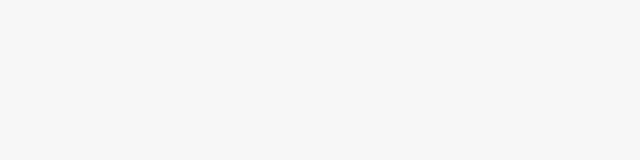
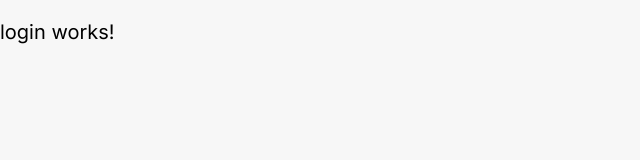
Before and after one commit to AlbenBustamante/servinet-computers-front, an Angular app: page /auth/login in a window 1280 px wide. Before the commit this address led to /. Shown: the top 160 px of the page, without its empty margins (0-640 px from the left). Built offline with nearby package versions, Linux system fonts and the light colour scheme.

Commit message:
add: new 'auth' module and pages

```diff
--- a/src/app/app-routing.module.ts
+++ b/src/app/app-routing.module.ts
@@ -2,6 +2,11 @@
 import { RouterModule, Routes } from '@angular/router';
 
 const routes: Routes = [
+  {
+    path: 'auth',
+    loadChildren: () =>
+      import('./modules/auth/auth.module').then((m) => m.AuthModule),
+  },
   {
     path: '',
     loadChildren: () =>
--- /dev/null
+++ b/src/app/modules/auth/pages/login/login.component.html
@@ -0,0 +1 @@
+<p>login works!</p>
--- /dev/null
+++ b/src/app/modules/auth/pages/register/register.component.html
@@ -0,0 +1 @@
+<p>register works!</p>
```
Also changed, not shown: src/app/modules/auth/auth-routing.module.ts (added, +16 -0 lines), src/app/modules/auth/auth.module.ts (added, +19 -0 lines), src/app/modules/auth/pages/login/login.component.ts (added, +10 -0 lines), src/app/modules/auth/pages/register/register.component.ts (added, +10 -0 lines), src/app/modules/auth/pages/login/login.component.css (added), src/app/modules/auth/pages/register/register.component.css (added).
